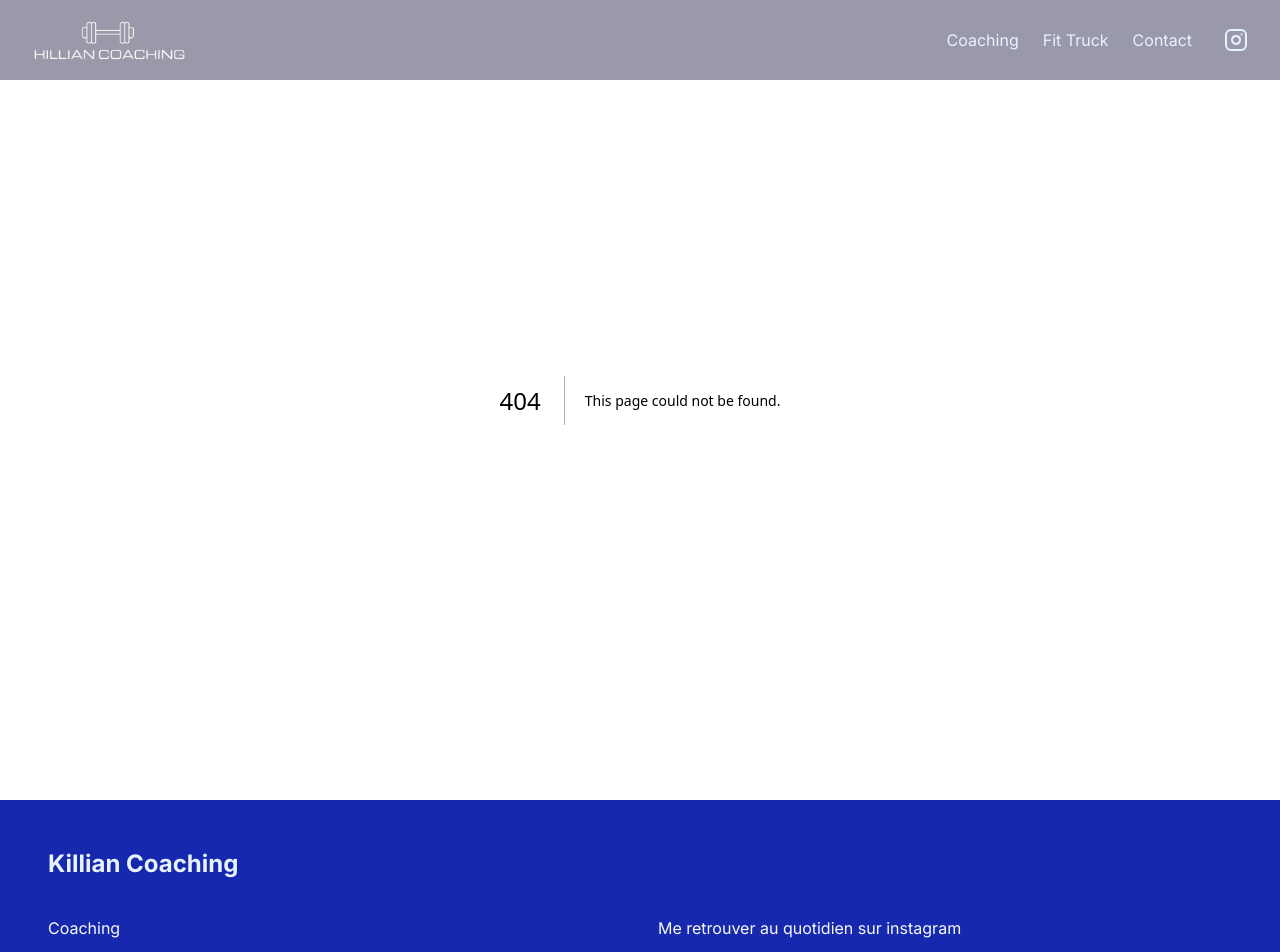
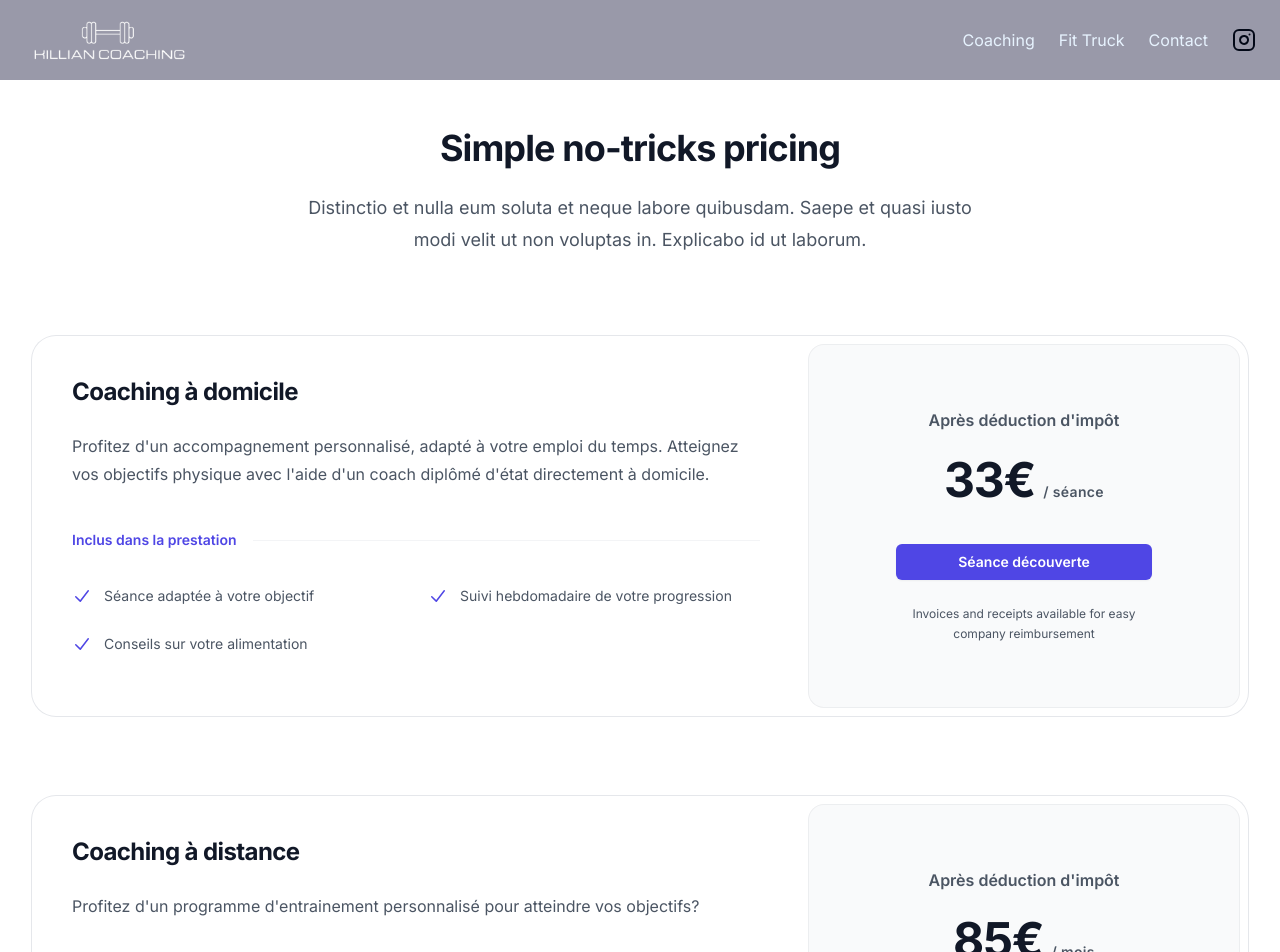
Before and after one commit to fernan-x/killian-coaching, a Next.js app: page /killian-coaching/coaching in a window 1280 px wide. Before the commit this address had no page. Shown: the top 952 px of the page. Built offline with nearby package versions, Linux system fonts and the light colour scheme.

Commit message:
feat: WIP pricing page

```diff
--- /dev/null
+++ b/app/coaching/page.tsx
@@ -0,0 +1,38 @@
+import PricingCard from "@/components/common/pricing-card/pricing-card";
+
+export default function Coaching() {
+  return (
+    <div className="flex w-full flex-col bg-white py-24 sm:py-32">
+      <div className="mx-auto max-w-7xl px-6 lg:px-8">
+        <div className="mx-auto max-w-2xl sm:text-center">
+          <h2 className="text-3xl font-bold tracking-tight text-gray-900 sm:text-4xl">Simple no-tricks pricing</h2>
+          <p className="mt-6 text-lg leading-8 text-gray-600">Distinctio et nulla eum soluta et neque labore quibusdam. Saepe et quasi iusto modi velit ut non voluptas in. Explicabo id ut laborum.</p>
+        </div>
+        <PricingCard
+          title="Coaching à domicile"
+          description="Profitez d'un accompagnement personnalisé, adapté à votre emploi du temps.
+          Atteignez vos objectifs physique avec l'aide d'un coach diplômé d'état directement à domicile."
+          price="33€"
+          features={[
+            'Séance adaptée à votre objectif',
+            'Suivi hebdomadaire de votre progression',
+            'Conseils sur votre alimentation',
+          ]}
+          frequency='/ séance'
+        />
+        <PricingCard
+          title="Coaching à distance"
+          description="Profitez d'un programme d'entrainement personnalisé pour atteindre vos objectifs?"
+          price="85€"
+          features={[
+            `Plan d'entrainements personnalisé`,
+            'Plan nutritionel adapté à votre objectif',
+            'Bilan hebdomadaire',
+            'Disponibilité 7J/7 sur WhatsApp'
+          ]}
+          frequency='/ mois'
+        />
+      </div>
+    </div>
+  );
+}
--- a/app/globals.css
+++ b/app/globals.css
@@ -75,6 +75,3 @@
       @apply bg-background text-foreground;
     }
   }
-
-  .hero-section {
-  }
--- /dev/null
+++ b/components/common/pricing-card/pricing-card.tsx
@@ -0,0 +1,49 @@
+import React from 'react';
+
+interface PricingCardProps {
+  title: string;
+  description: string;
+  price: string;
+  features: string[];
+  frequency: string;
+}
+
+const PricingCard = ({ title, description, price, features, frequency }: PricingCardProps) => {
+  return (
+    <div className="mx-auto mt-16 max-w-2xl rounded-3xl ring-1 ring-gray-200 sm:mt-20 lg:mx-0 lg:flex lg:max-w-none">
+      <div className="p-8 sm:p-10 lg:flex-auto">
+        <h3 className="text-2xl font-bold tracking-tight text-gray-900">{title}</h3>
+        <p className="mt-6 text-base leading-7 text-gray-600">{description}</p>
+        <div className="mt-10 flex items-center gap-x-4">
+          <h4 className="flex-none text-sm font-semibold leading-6 text-indigo-600">Inclus dans la prestation</h4>
+          <div className="h-px flex-auto bg-gray-100"></div>
+        </div>
+        <ul role="list" className="mt-8 grid grid-cols-1 gap-4 text-sm leading-6 text-gray-600 sm:grid-cols-2 sm:gap-6">
+            {features.map((feature, index) => (
+              <li key={index} className="flex gap-x-3">
+                <svg className="h-6 w-5 flex-none text-indigo-600" viewBox="0 0 20 20" fill="currentColor" aria-hidden="true">
+                  <path fill-rule="evenodd" d="M16.704 4.153a.75.75 0 01.143 1.052l-8 10.5a.75.75 0 01-1.127.075l-4.5-4.5a.75.75 0 011.06-1.06l3.894 3.893 7.48-9.817a.75.75 0 011.05-.143z" clip-rule="evenodd" />
+                </svg>
+                {feature}
+              </li>
+            ))}
+        </ul>
+      </div>
+      <div className="-mt-2 p-2 lg:mt-0 lg:w-full lg:max-w-md lg:flex-shrink-0">
+        <div className="rounded-2xl bg-gray-50 py-10 text-center ring-1 ring-inset ring-gray-900/5 lg:flex lg:flex-col lg:justify-center lg:py-16">
+          <div className="mx-auto max-w-xs px-8">
+            <p className="text-base font-semibold text-gray-600">Après déduction d&apos;impôt</p>
+            <p className="mt-6 flex items-baseline justify-center gap-x-2">
+              <span className="text-5xl font-bold tracking-tight text-gray-900">{price}</span>
+              <span className="text-sm font-semibold leading-6 tracking-wide text-gray-600">{frequency}</span>
+            </p>
+            <a href="#" className="mt-10 block w-full rounded-md bg-indigo-600 px-3 py-2 text-center text-sm font-semibold text-white shadow-sm hover:bg-indigo-500 focus-visible:outline focus-visible:outline-2 focus-visible:outline-offset-2 focus-visible:outline-indigo-600">Séance découverte</a>
+            <p className="mt-6 text-xs leading-5 text-gray-600">Invoices and receipts available for easy company reimbursement</p>
+          </div>
+        </div>
+      </div>
+    </div>
+  );
+};
+
+export default PricingCard;
--- a/components/ui/nav.tsx
+++ b/components/ui/nav.tsx
@@ -2,6 +2,7 @@ import Image from "next/image";
 import { Button } from "./button";
 import Logo from "@/assets/images/logo-white.png";
 import { Menu, Instagram } from "lucide-react";
+import Link from "next/link";
 
 const Nav = () => {
   return (
@@ -9,16 +10,19 @@ const Nav = () => {
       className={`fixed flex w-full bg-[#000229]/40 backdrop-blur p-6 items-center gap-6 fixed z-20 top-0 start-0 h-20`}
     >
       <div className="flex-1 flex items-center gap-6">
-        <Image src={Logo} alt="Killian coaching logo" height={50} />
+        <Link href="/">
+          <Image src={Logo} alt="Killian coaching logo" height={50} />
+        </Link>
         <ul className="hidden flex-1 justify-end gap-6 md:flex text-[#E7F3FF]">
-          <li>Coaching</li>
-          <li>Fit Truck</li>
-          <li>Contact</li>
+          {/* TODO : Hover animation */}
+          <li><Link href="/coaching">Coaching</Link></li>
+          <li><Link href="/fit-truck">Fit Truck</Link></li>
+          <li><Link href="/contact">Contact</Link></li>
         </ul>
       </div>
-      <Button variant="link" size="icon" className="hidden md:flex">
+      <Link href="https://www.instagram.com/killian_coaching/" target="_blank" className="hidden md:flex">
         <Instagram size={24}/>
-      </Button>
+      </Link>
       <Button variant="link" size="icon" className="md:hidden">
         <Menu size={24} />
       </Button>
```
